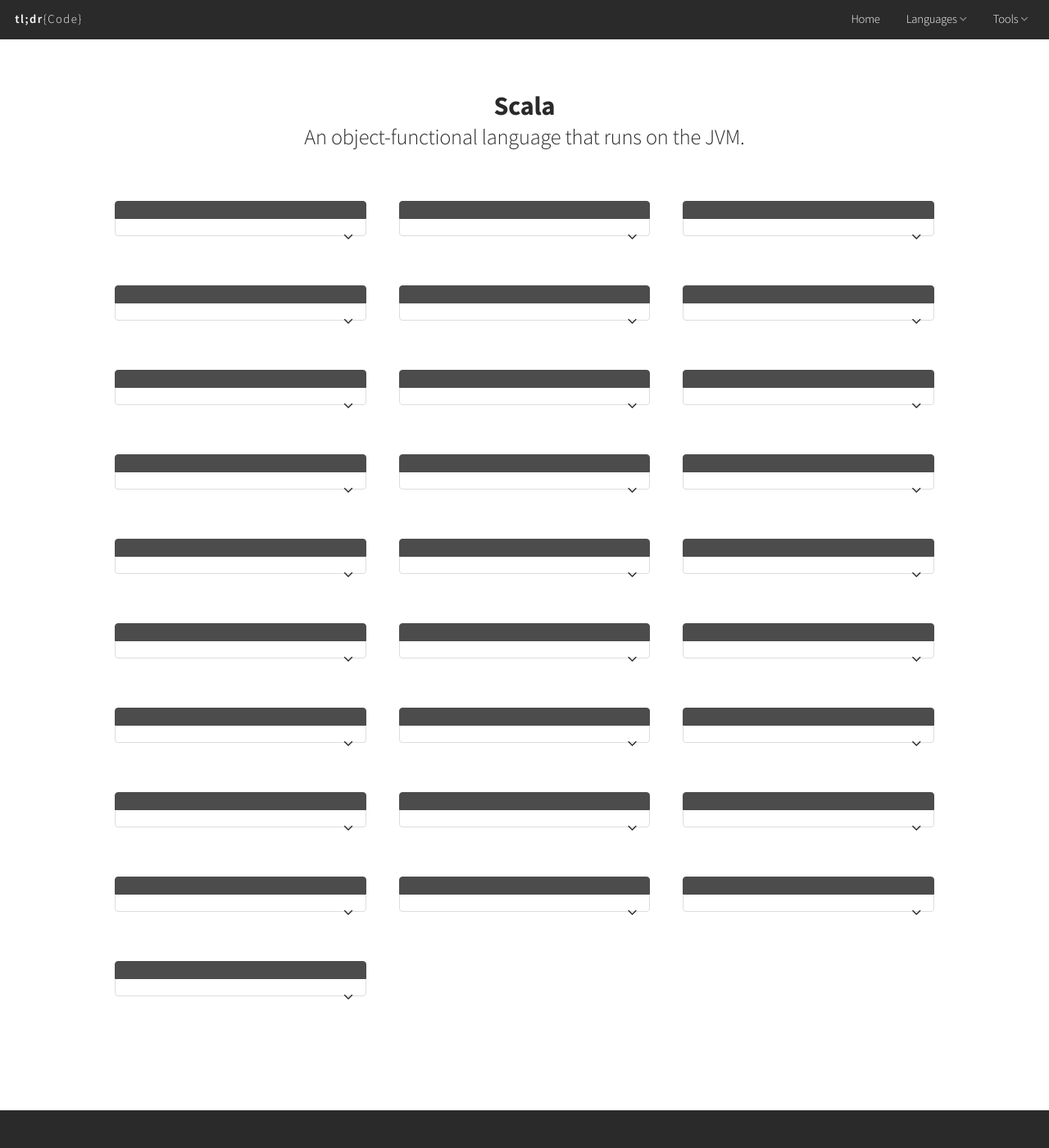
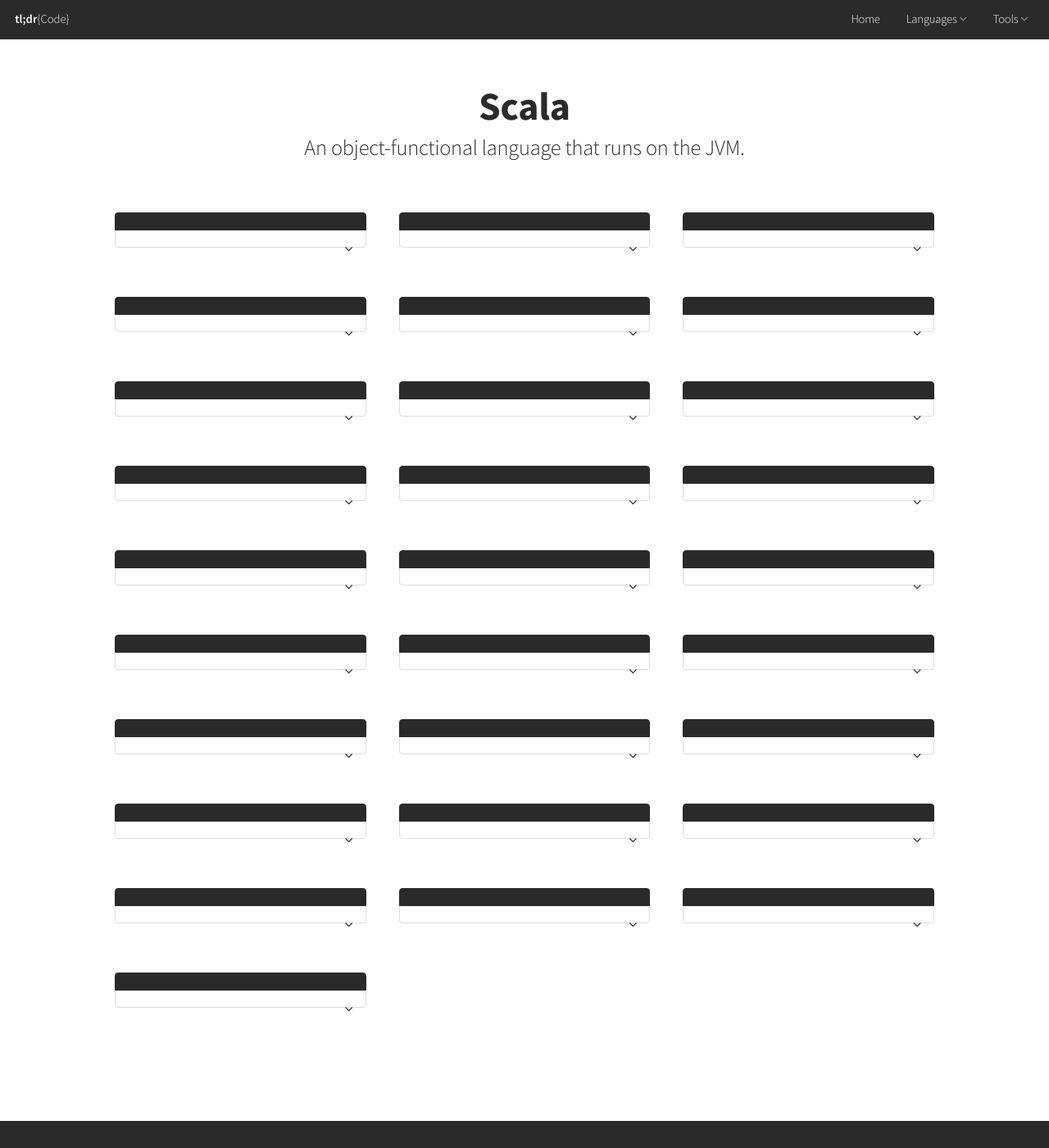
Before and after one commit to tldrcode/tldrcode.com, a Jekyll site: the page built from _languages/scala.markdown, in a window 1280 px wide and 1400 px high. Shown: the whole window at 82% size. Built offline with Jekyll 4.4.1, drawn with Linux system fonts in a browser that asks for light colours.

Commit message:
Fixed global fonts

```diff
--- a/css/style.css
+++ b/css/style.css
@@ -23,7 +23,7 @@ body {
     letter-spacing: -0.015em;
 }
 
-input {
+input, p {
     font-family: 'Source Sans Pro', sans-serif;
     font-size: 11pt;
     font-weight: 300;
@@ -31,13 +31,13 @@ input {
 }
 
 h1 {
-    font-weight: 700;
-    font-size: 16pt;
+    font-weight: 500;
+    font-size: 14pt;
 }
 
 h2 {
-    font-weight: 700;
-    font-size: 14pt;
+    font-weight: 600;
+    font-size: 12pt;
 }
 
 h3,h4,h5,h6 {
@@ -101,9 +101,6 @@ p, ul, ol, dl, table {
     margin-bottom: 1em;
 }
 
-p {
-}
-
 /*header {
     margin-bottom: 1em;
 }*/
@@ -114,12 +111,12 @@ p {
 }
 
 header h1 {
-    font-size: 10pt;
+    font-size: 24pt;
     font-weight: 300em;
 }
 
 header h2 {
-    font-size: 2.2em;
+    font-size: 36pt;
     font-weight: 700;
 }
 
@@ -129,7 +126,7 @@ header h2 span {
 
 header .byline {
     display: block;
-    margin: 0.5em 0 0 0;
+    margin: 1em 0 0 0;
     padding: 0 0 0.5em 0;
     font-size: 1.8em;
 }
@@ -657,7 +654,7 @@ table.default tbody {
     color: #fff;
     font-weight: 600;
     border: 0;
-    letter-spacing: 0.1em;
+    letter-spacing: 0em;
 }
 
 #header nav {
@@ -1176,9 +1173,19 @@ ul.featured .row {
     margin-bottom: 2em;
 }
 
+#banner header h1 {
+  font-size: 24pt;
+  font-weight: 300em;
+}
+
 #banner header h2 {
     letter-spacing: 0.10em;
     font-size: 4em;
+    font-weight: 700;
+}
+
+#banner header h2 span {
+  font-weight: 500;
 }
 
 #banner header .byline {
@@ -1186,6 +1193,8 @@ ul.featured .row {
     letter-spacing: 0.10em;
     line-height: 1.4em;
     font-size: 2em;
+    display: block;
+    margin: 0.5em 0 0 0;
 }
 
 #banner .button {
```
Also changed, not shown: css/bootstrap-listgroup.css.
